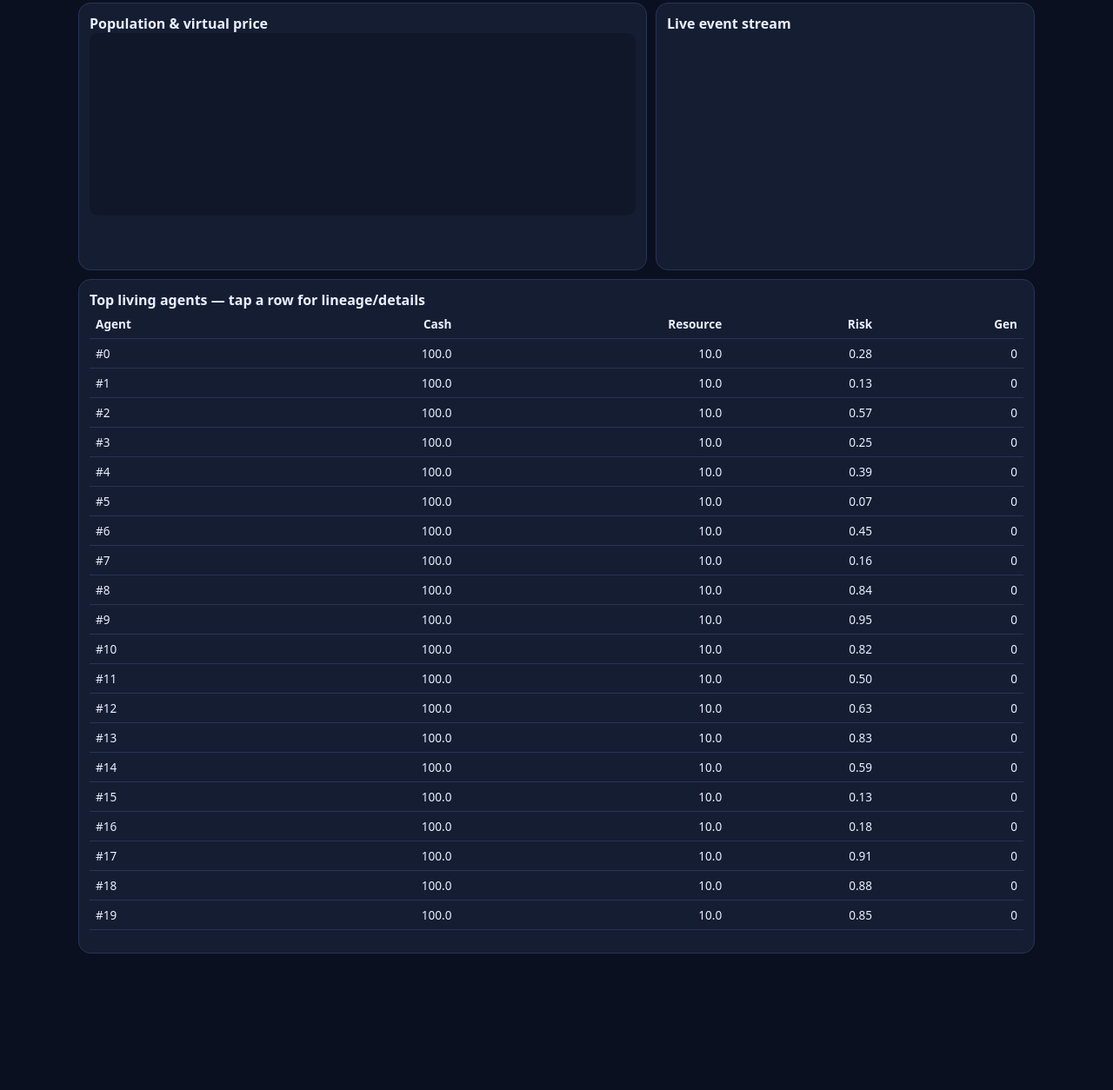
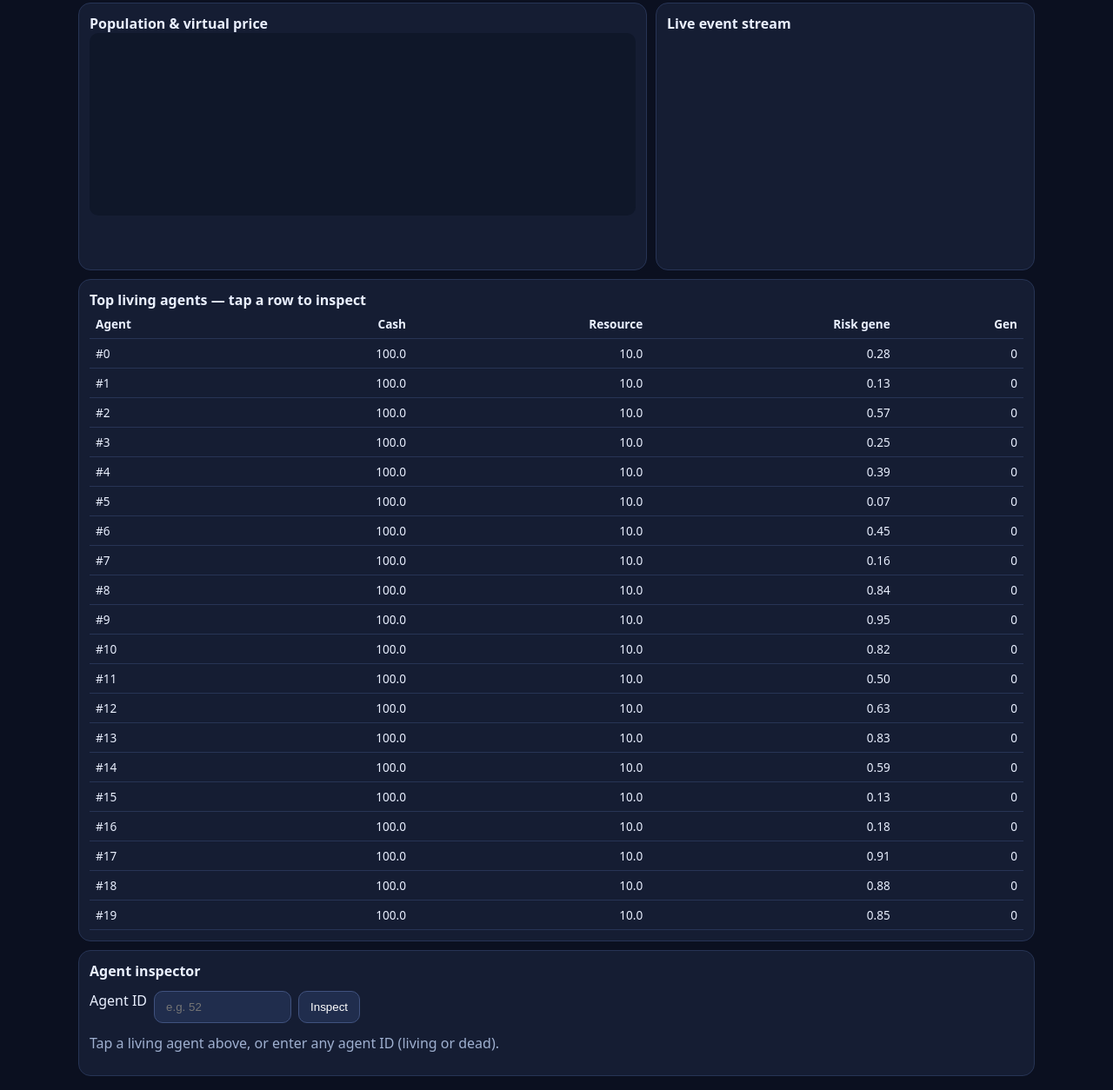
Before and after one commit to vaganmorten-crypto/AEW-0.2.1, a plain HTML site: page docs/index.html in a window 1280 px wide. Shown: the part 231-1485 px from the top of the page at 87% size. Before the commit the page ends 1344 px from the top, so only its background shows below. Drawn offline with Linux system fonts and the light colour scheme.

Commit message:
Add interactive agent inspector to AEW observatory

```diff
--- a/docs/index.html
+++ b/docs/index.html
@@ -4,7 +4,7 @@
 <style>
 :root{color-scheme:dark;font-family:system-ui,sans-serif}body{margin:0;background:#0b1020;color:#eaf0ff}.wrap{max-width:1100px;margin:auto;padding:16px}
 h1{font-size:1.35rem;margin:4px 0}.sub{color:#9fb0d0;margin:0 0 14px}.grid{display:grid;grid-template-columns:repeat(4,1fr);gap:10px}.card{background:#151d33;border:1px solid #273455;border-radius:14px;padding:12px}.big{font-size:1.55rem;font-weight:700}
-.controls{display:flex;gap:8px;flex-wrap:wrap;margin:12px 0}button,select{background:#202d4d;color:#fff;border:1px solid #40527e;border-radius:10px;padding:10px 13px}
+.controls{display:flex;gap:8px;flex-wrap:wrap;margin:12px 0}button,select,input{background:#202d4d;color:#fff;border:1px solid #40527e;border-radius:10px;padding:10px 13px}input{max-width:130px}
 canvas{width:100%;height:210px;background:#0f1729;border-radius:10px}table{width:100%;border-collapse:collapse;font-size:.85rem}th,td{text-align:right;padding:7px;border-bottom:1px solid #273455}th:first-child,td:first-child{text-align:left}
 .log{height:260px;overflow:auto;font-family:ui-monospace,monospace;font-size:.78rem}.event{padding:5px 0;border-bottom:1px solid #202a45}.two{display:grid;grid-template-columns:1.2fr .8fr;gap:10px;margin-top:10px}
 @media(max-width:700px){.grid{grid-template-columns:repeat(2,1fr)}.two{grid-template-columns:1fr}.wrap{padding:10px}}
@@ -13,21 +13,25 @@ canvas{width:100%;height:210px;background:#0f1729;border-radius:10px}table{width
 <div class="grid"><div class="card">Tick<div class="big" id="tick">0</div></div><div class="card">Living agents<div class="big" id="pop">0</div></div><div class="card">Virtual price<div class="big" id="price">0</div></div><div class="card">Events<div class="big" id="ec">0</div></div></div>
 <div class="controls"><button id="play">▶ Run</button><button id="step">Step</button><button id="reset">Reset</button><select id="speed"><option value="1">1×</option><option value="10">10×</option><option value="100">100×</option></select></div>
 <div class="two"><div class="card"><b>Population & virtual price</b><canvas id="chart" width="800" height="260"></canvas></div><div class="card"><b>Live event stream</b><div id="log" class="log"></div></div></div>
-<div class="card" style="margin-top:10px"><b>Top living agents — tap a row for lineage/details</b><div style="overflow:auto"><table><thead><tr><th>Agent</th><th>Cash</th><th>Resource</th><th>Risk</th><th>Gen</th></tr></thead><tbody id="agents"></tbody></table></div><div id="detail" class="sub"></div></div>
+<div class="card" style="margin-top:10px"><b>Top living agents — tap a row to inspect</b><div style="overflow:auto"><table><thead><tr><th>Agent</th><th>Cash</th><th>Resource</th><th>Risk gene</th><th>Gen</th></tr></thead><tbody id="agents"></tbody></table></div></div>
+<div class="card" style="margin-top:10px"><b>Agent inspector</b>
+<div class="controls"><label for="inspectId">Agent ID</label><input id="inspectId" inputmode="numeric" placeholder="e.g. 52"><button id="inspectBtn">Inspect</button></div>
+<div id="detail" class="sub">Tap a living agent above, or enter any agent ID (living or dead).</div></div>
 </div><script>
 let seed=42,state,run=false,timer;function rnd(){seed=(seed*1664525+1013904223)>>>0;return seed/4294967296}
 function gauss(){let u=1-rnd(),v=rnd();return Math.sqrt(-2*Math.log(u))*Math.cos(2*Math.PI*v)}
-function reset(){seed=42;state={tick:0,price:10,next:60,agents:[],events:[],hist:[]};for(let i=0;i<60;i++)state.agents.push({id:i,cash:100,res:10,risk:.05+.9*rnd(),parent:null,gen:0,alive:true});record();render()}
+function reset(){seed=42;state={tick:0,price:10,next:60,agents:[],events:[],hist:[]};for(let i=0;i<60;i++)state.agents.push({id:i,cash:100,res:10,risk:.05+.9*rnd(),parent:null,gen:0,born:0,alive:true});record();render()}
 function living(){return state.agents.filter(a=>a.alive)} function ev(type,x){state.events.push({tick:state.tick,type,...x});if(state.events.length>500)state.events.shift()}
 function step(){let L=living();if(L.length<2){state.tick++;record();return}let scarcity=Math.max(.2,1-L.length/1000);state.price=Math.max(.5,state.price*(1+gauss()*.015+(1-scarcity)*.002));L.sort(()=>rnd()-.5);
 for(let i=0;i+1<L.length;i+=2){let b=L[i],s=L[i+1],q=Math.min(s.res,Math.max(0,b.risk*rnd()*2)),c=q*state.price;if(q>0&&c<=b.cash){b.cash-=c;b.res+=q;s.cash+=c;s.res-=q;ev("trade",{buyer:b.id,seller:s.id,qty:q})}}
 for(const a of L){a.res+=rnd()*1.5*scarcity-(.7+.6*a.risk);a.cash-=.08;if(a.res<0){a.cash+=a.res*state.price;a.res=0}if(a.cash<=0){a.alive=false;ev("bankruptcy",{agent:a.id})}}
-for(const p of living().filter(a=>a.cash>180&&a.res>12).slice(0,Math.max(0,200-living().length))){if(rnd()<.03){p.cash-=40;p.res-=3;let c={id:state.next++,cash:40,res:3,risk:Math.min(1,Math.max(0,p.risk+gauss()*.05)),parent:p.id,gen:p.gen+1,alive:true};state.agents.push(c);ev("birth",{agent:c.id,parent:p.id})}}
+for(const p of living().filter(a=>a.cash>180&&a.res>12).slice(0,Math.max(0,200-living().length))){if(rnd()<.03){p.cash-=40;p.res-=3;let c={id:state.next++,cash:40,res:3,risk:Math.min(1,Math.max(0,p.risk+gauss()*.05)),parent:p.id,gen:p.gen+1,born:state.tick,alive:true};state.agents.push(c);ev("birth",{agent:c.id,parent:p.id})}}
 state.tick++;record()}
 function record(){let L=living(),avg=k=>L.length?L.reduce((s,a)=>s+a[k],0)/L.length:0;state.hist.push({tick:state.tick,pop:L.length,price:state.price,cash:avg("cash"),risk:avg("risk")});if(state.hist.length>300)state.hist.shift()}
 function draw(){let c=document.getElementById("chart"),x=c.getContext("2d"),h=state.hist;if(!h.length)return;x.clearRect(0,0,c.width,c.height);let maxP=Math.max(...h.map(v=>v.pop),1),maxR=Math.max(...h.map(v=>v.price),1);function line(key,max){x.beginPath();h.forEach((v,i)=>{let X=i/(Math.max(1,h.length-1))*(c.width-20)+10,Y=c.height-10-v[key]/max*(c.height-20);i?x.lineTo(X,Y):x.moveTo(X,Y)});x.stroke()}x.strokeStyle="#69d2ff";line("pop",maxP);x.strokeStyle="#ffd166";line("price",maxR)}
 function render(){let L=living();tick.textContent=state.tick;pop.textContent=L.length;price.textContent=state.price.toFixed(2);ec.textContent=state.events.length;agents.innerHTML=L.sort((a,b)=>b.cash-a.cash).slice(0,20).map(a=>`<tr data-id="${a.id}"><td>#${a.id}</td><td>${a.cash.toFixed(1)}</td><td>${a.res.toFixed(1)}</td><td>${a.risk.toFixed(2)}</td><td>${a.gen}</td></tr>`).join("");log.innerHTML=state.events.slice(-80).reverse().map(e=>`<div class=event>T${e.tick} · ${e.type} · ${JSON.stringify(e).replace(/^.*?"type":"[^"]+",?/,"")}</div>`).join("");draw()}
 function loop(){if(!run)return;for(let i=0;i<+speed.value;i++)step();render();timer=setTimeout(loop,180)}
 play.onclick=()=>{run=!run;play.textContent=run?"⏸ Pause":"▶ Run";if(run)loop()};document.getElementById("step").onclick=()=>{step();render()};document.getElementById("reset").onclick=()=>{run=false;play.textContent="▶ Run";reset()};
-agents.onclick=e=>{let tr=e.target.closest("tr");if(!tr)return;let a=state.agents.find(x=>x.id==tr.dataset.id),chain=[],p=a;while(p){chain.push("#"+p.id);p=state.agents.find(x=>x.id===p.parent)}detail.textContent=`Agent #${a.id}: generation ${a.gen}, lineage ${chain.join(" ← ")}, risk ${a.risk.toFixed(3)}, ${a.alive?"alive":"dead"}.`};reset();
+function inspectAgent(id){let a=state.agents.find(x=>x.id==id);if(!a){detail.textContent="Agent not found.";return}let chain=[],p=a;while(p){chain.push("#"+p.id);p=state.agents.find(x=>x.id===p.parent)}let kids=state.agents.filter(x=>x.parent===a.id).map(x=>"#"+x.id);let acts=state.events.filter(e=>e.agent===a.id||e.buyer===a.id||e.seller===a.id||e.parent===a.id).slice(-8).reverse();let role=e=>e.type==="trade"?(e.buyer===a.id?"bought":"sold"):e.type;detail.innerHTML=`<div><strong>Agent #${a.id}</strong> · ${a.alive?"alive":"dead"} · generation ${a.gen} · age ${state.tick-(a.born||0)} ticks</div><div>Cash: ${a.cash.toFixed(2)} · resource: ${a.res.toFixed(2)}</div><div><strong>Genome</strong>: risk=${a.risk.toFixed(4)} <span style="color:#9fb0d0">(currently the inherited/mutating gene)</span></div><div>Parent: ${a.parent===null?"founder":"#"+a.parent} · children: ${kids.length?kids.join(", "):"none"}</div><div>Lineage: ${chain.join(" ← ")}</div><div style="margin-top:8px"><strong>Recent actions</strong>: ${acts.length?acts.map(e=>"T"+e.tick+" "+role(e)).join(" · "):"none recorded"}</div>`;inspectId.value=a.id}
+agents.onclick=e=>{let tr=e.target.closest("tr");if(tr)inspectAgent(tr.dataset.id)};inspectBtn.onclick=()=>inspectAgent(inspectId.value);inspectId.onkeydown=e=>{if(e.key==="Enter")inspectAgent(inspectId.value)};reset();
 </script></body></html>
```
